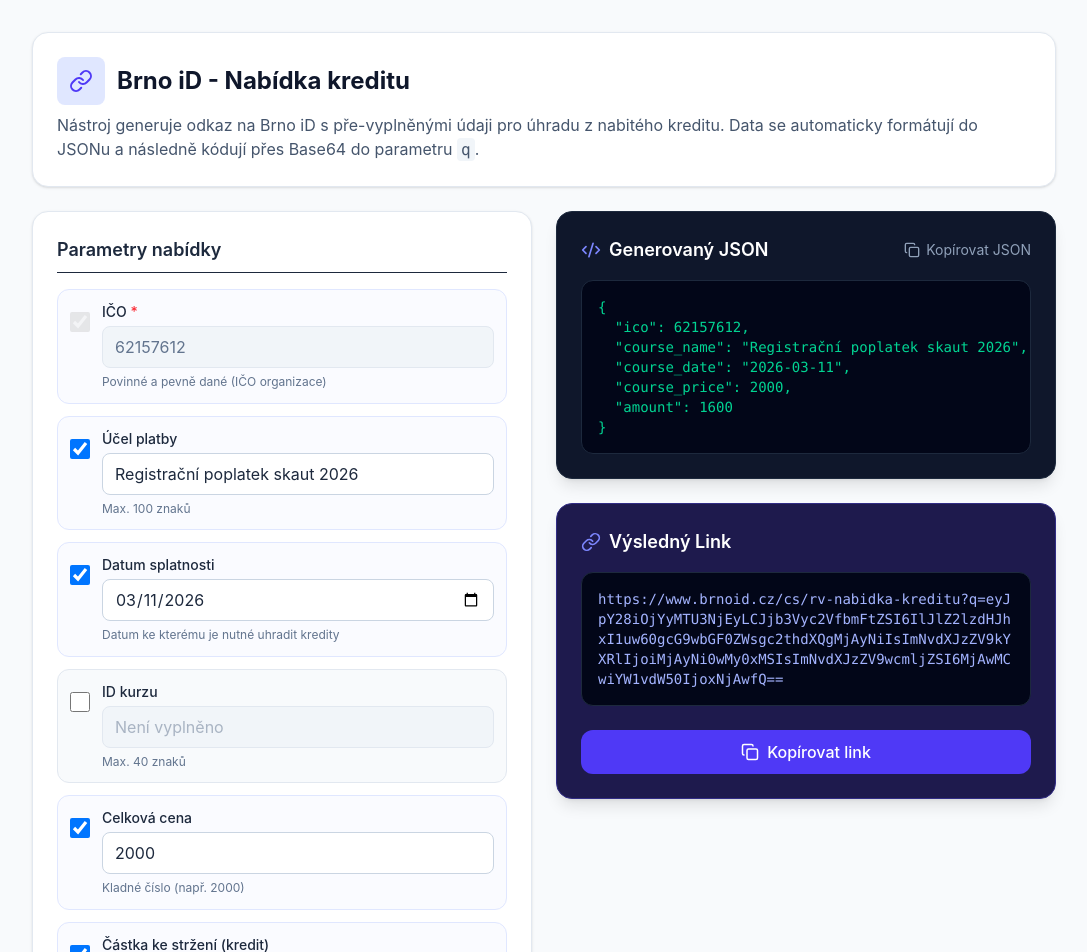
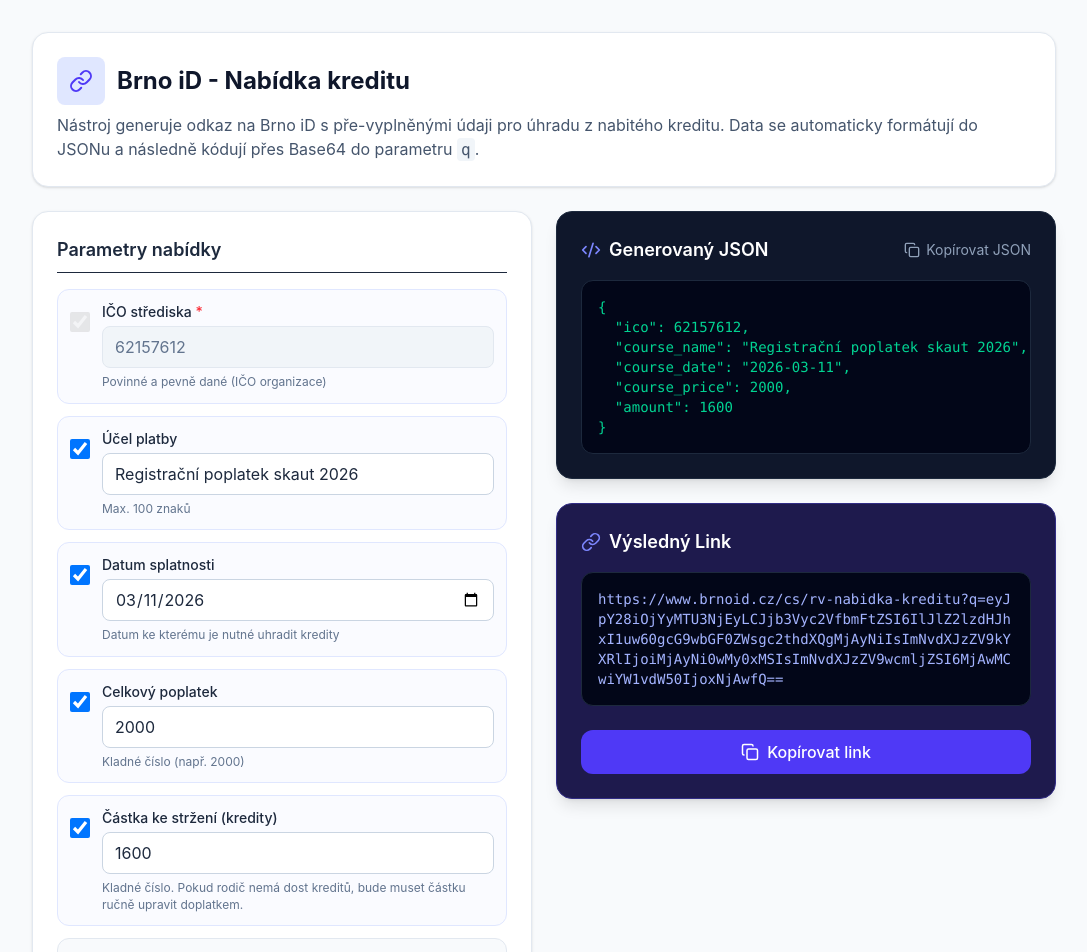
Before and after one commit to franczesko1915/BrnoID_link, a React (Vite) app: page / in a window 1280 px wide. Shown: the top 952 px of the page, without its empty margins (96-1183 px from the left). Built offline with nearby package versions, Linux system fonts and the light colour scheme.

Commit message:
Update App.jsx

```diff
--- a/src/App.jsx
+++ b/src/App.jsx
@@ -4,13 +4,13 @@
 export default function App() {
   // Pevně definovaná struktura polí podle specifikace
   const [fields, setFields] = useState([
-    { id: 'ico', label: 'IČO', type: 'text', value: '62157612', active: true, required: true, fixed: true, desc: 'Povinné a pevně dané (IČO organizace)' },
+    { id: 'ico', label: 'IČO střediska', type: 'text', value: '62157612', active: true, required: true, fixed: true, desc: 'Povinné a pevně dané (IČO organizace)' },
     { id: 'course_name', label: 'Účel platby', type: 'text', value: 'Registrační poplatek skaut 2026', active: true, required: false, desc: 'Max. 100 znaků', maxLength: 100 },
     { id: 'course_date', label: 'Datum splatnosti', type: 'date', value: new Date().toISOString().split('T')[0], active: true, required: false, desc: 'Datum ke kterému je nutné uhradit kredity' },
+    { id: 'course_price', label: 'Celkový poplatek', type: 'number', value: '2000', active: true, required: false, desc: 'Kladné číslo (např. 2000)', min: 1 },
+    { id: 'amount', label: 'Částka ke stržení (kredity)', type: 'number', value: '1600', active: true, required: false, desc: 'Kladné číslo. Pokud rodič nemá dost kreditů, bude muset částku ručně upravit doplatkem.', min: 1 },
     { id: 'course_id', label: 'ID kurzu', type: 'text', value: '', active: false, required: false, desc: 'Max. 40 znaků', maxLength: 40 },
-    { id: 'course_price', label: 'Celková cena', type: 'number', value: '2000', active: true, required: false, desc: 'Kladné číslo (např. 2000)', min: 1 },
-    { id: 'amount', label: 'Částka ke stržení (kredit)', type: 'number', value: '1600', active: true, required: false, desc: 'Kladné číslo. Pokud rodič nemá dost kreditů, bude muset částku ručně upravit doplatkem.', min: 1 },
-    { id: 'vs', label: 'Variabilní symbol (VS)', type: 'text', value: '654321', active: false, required: false, desc: 'Max. 10 číslic', maxLength: 10 },
+    { id: 'vs', label: 'Variabilní symbol (VS)', type: 'text', value: '', active: false, required: false, desc: 'Max. 10 číslic', maxLength: 10 },
     { id: 'ss', label: 'Specifický symbol (SS)', type: 'text', value: '', active: false, required: false, desc: 'Max. 10 číslic', maxLength: 10 },
   ]);
 
```
